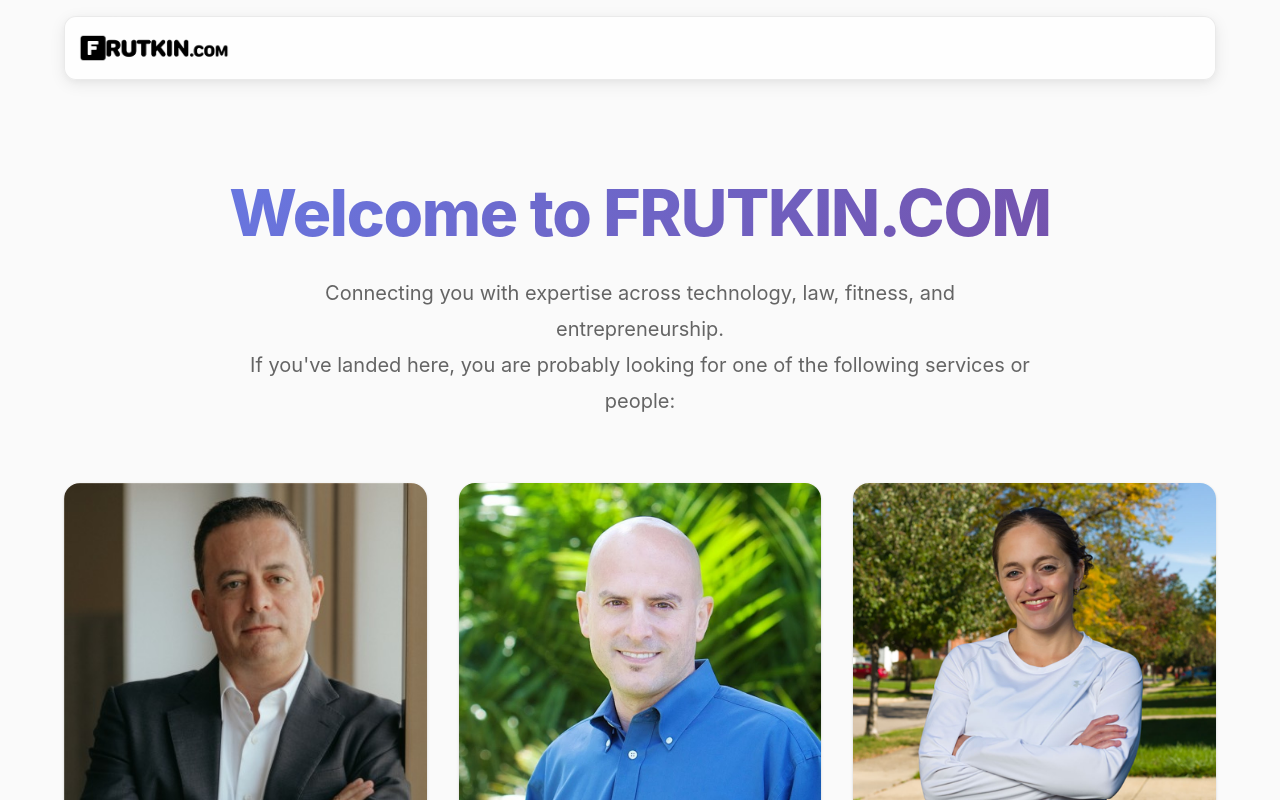
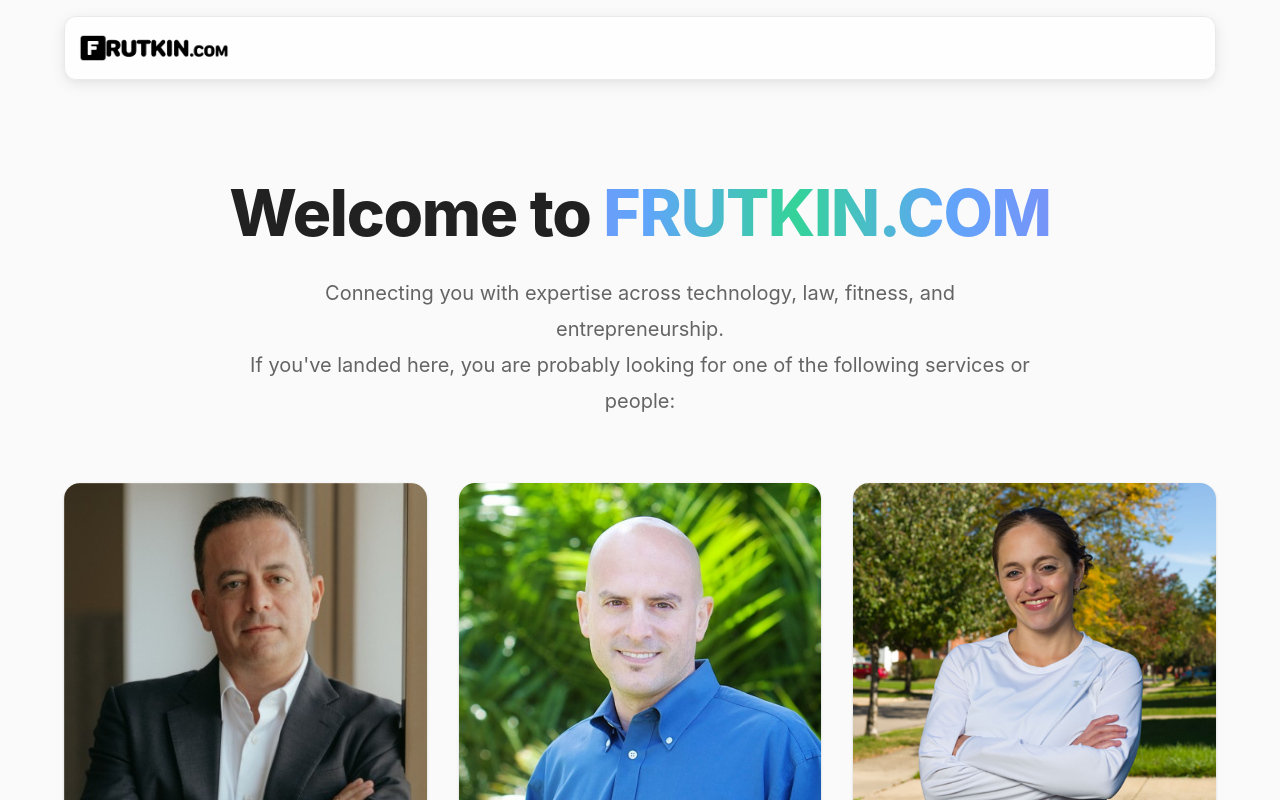
Before and after one commit to yummydirtx/frutkin.com, a React (Vite) app: page / in a window 1280 px wide. Shown: the top 800 px of the page. Built offline with nearby package versions, Linux system fonts and the light colour scheme; some icons are missing.

Commit message:
Add GradientText component and integrate with App for enhanced text styling

```diff
--- a/package.json
+++ b/package.json
@@ -14,6 +14,7 @@
     "@emotion/styled": "^11.14.0",
     "@mui/icons-material": "^7.0.2",
     "@mui/material": "^7.0.2",
+    "framer-motion": "^12.23.24",
     "react": "^19.0.0",
     "react-dom": "^19.0.0"
   },
--- a/src/App.jsx
+++ b/src/App.jsx
@@ -26,6 +26,7 @@
 import rfrutkin from './assets/rfrutkin.jpeg';
 import sfrutkin from './assets/sfrutkin.jpg';
 import Footer from './Footer';
+import GradientText from './GradientText';
 
 // Placeholder data - replace with actual data and images
 const people = [
@@ -300,17 +301,10 @@
               sx={{
                 fontWeight: 800,
                 fontSize: { xs: '2.5rem', sm: '3.5rem', md: '4rem' },
-                background: (theme) =>
-                  theme.palette.mode === 'light'
-                    ? 'linear-gradient(135deg, #667eea 0%, #764ba2 100%)'
-                    : 'linear-gradient(135deg, #90caf9 0%, #ce93d8 100%)',
-                WebkitBackgroundClip: 'text',
-                WebkitTextFillColor: 'transparent',
-                backgroundClip: 'text',
                 mb: 3,
               }}
             >
-              Welcome to FRUTKIN.COM
+              Welcome to <GradientText>FRUTKIN.COM</GradientText>
             </Typography>
             <Typography
               variant="h6"
--- /dev/null
+++ b/src/GradientText.jsx
@@ -0,0 +1,37 @@
+import React from 'react';
+import { motion } from 'framer-motion';
+import { Box } from '@mui/material';
+
+const GradientText = ({ children, ...props }) => {
+  return (
+    <Box
+      component={motion.span}
+      initial={{ opacity: 0, y: 20 }}
+      animate={{ opacity: 1, y: 0 }}
+      transition={{ duration: 0.8, ease: 'easeOut' }}
+      sx={{
+        display: 'inline-block',
+        background: 'linear-gradient(90deg, #a78bfa, #818cf8, #60a5fa, #34d399, #60a5fa, #818cf8, #a78bfa)',
+        backgroundSize: '200% 100%',
+        WebkitBackgroundClip: 'text',
+        WebkitTextFillColor: 'transparent',
+        backgroundClip: 'text',
+        animation: 'gradient-flow 8s ease-in-out infinite',
+        '@keyframes gradient-flow': {
+          '0%, 100%': {
+            backgroundPosition: '0% 50%',
+          },
+          '50%': {
+            backgroundPosition: '100% 50%',
+          },
+        },
+        ...props.sx,
+      }}
+      {...props}
+    >
+      {children}
+    </Box>
+  );
+};
+
+export default GradientText;
```
Also changed, not shown: 1 other file (tests, documents, lock files or other folders).
